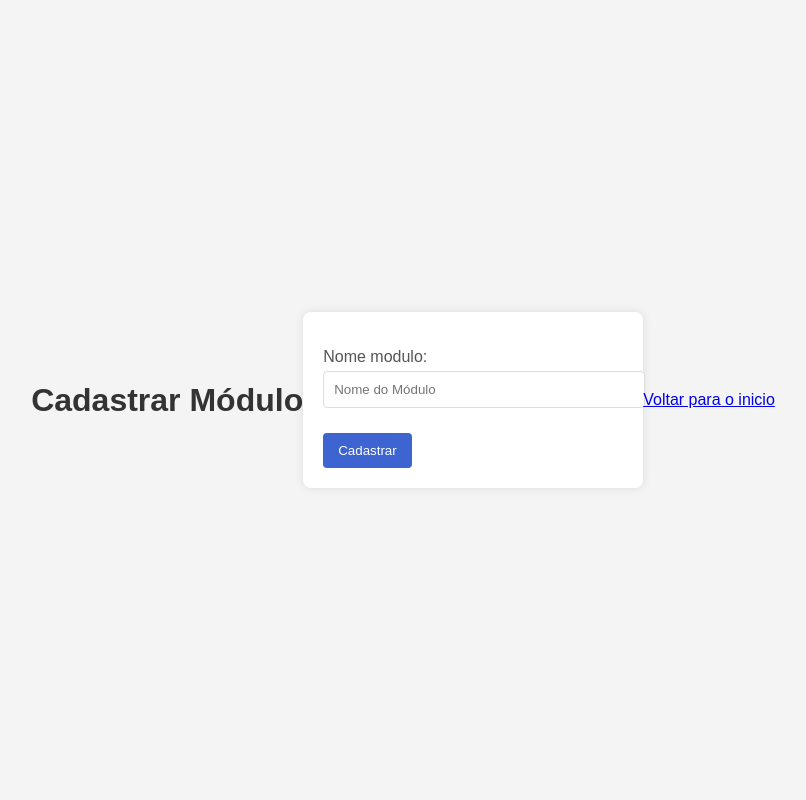
After one commit to VitorAvellar/Sprint-EuroFarma, a Django app: page /cadastrar_modulos/ in a window 1280 px wide. The commit adds this page. Shown: the whole page, without its empty margins (237-1043 px from the left). Run offline with Django 4.2, Linux system fonts and the light colour scheme.

Commit message:
Criação do cadastro de modulos

```diff
--- a/Sprints-3-main/EuropharmaSprint-main/Challenge-main/Challenge-main/core/forms.py
+++ b/Sprints-3-main/EuropharmaSprint-main/Challenge-main/Challenge-main/core/forms.py
@@ -1,7 +1,7 @@
 from django import forms
 from django.contrib.auth.models import User
 from django.contrib.auth.forms import UserCreationForm
-from .models import Clientes, Setores, AcervoVideos, Pergunta, TipoPergunta, Resposta
+from .models import Clientes, Setores, AcervoVideos, Pergunta, TipoPergunta, Resposta, Modulos
 
 
 class ClienteForm(UserCreationForm):
@@ -46,12 +46,15 @@ class AcervoVideoForm(forms.ModelForm):
             'nome_video': forms.TextInput(attrs={'class': 'form-control', 'autofocus': ''}),
             'url_video': forms.URLInput(attrs={'class': 'form-control'}),
             'descricao': forms.TextInput(attrs={'class': 'form-control'}),
-            'setor': forms.Select(attrs={'class': 'form-control'})  # Campo de escolha de setor
+            'setor': forms.Select(attrs={'class': 'form-control'}),
+            'modulo': forms.Select(attrs={'class': 'form-control'})  # Campo de escolha de módulo
         }
 
     def __init__(self, *args, **kwargs):
         super(AcervoVideoForm, self).__init__(*args, **kwargs)
         self.fields['setor'].queryset = Setores.objects.all()
+        self.fields['modulo'].queryset = Modulos.objects.all()  # Adiciona os módulos disponíveis
+
 
 
 class PerguntaForm(forms.ModelForm):
@@ -87,3 +90,11 @@ class SetorForm(forms.ModelForm):
         widgets = {
             'nome_setor': forms.TextInput(attrs={'class': 'form-control', 'placeholder': 'Nome do Setor'}),
         }
+
+class ModuloForm(forms.ModelForm):
+    class Meta:
+        model = Modulos
+        fields = ['nome_modulo']
+        widgets = {
+            'nome_modulo': forms.TextInput(attrs={'class': 'form-control', 'placeholder': 'Nome do Módulo'}),
+        }
--- a/Sprints-3-main/EuropharmaSprint-main/Challenge-main/Challenge-main/core/models.py
+++ b/Sprints-3-main/EuropharmaSprint-main/Challenge-main/Challenge-main/core/models.py
@@ -1,13 +1,18 @@
 from django.db import models
 from django.utils import timezone
 from django.contrib.auth.models import User
-
 
 class Setores(models.Model):
     nome_setor = models.CharField(max_length=100)
 
     def __str__(self):
         return self.nome_setor
+
+class Modulos(models.Model):
+    nome_modulo = models.CharField(max_length=255)
+
+    def __str__(self):
+        return self.nome_modulo
 
 class Clientes(models.Model):
     usuario = models.OneToOneField(User, on_delete=models.CASCADE, related_name="cliente", null=True)
@@ -26,7 +31,7 @@ class AcervoVideos(models.Model):
     descricao = models.TextField()
     url_video = models.URLField()
     data_publicacao = models.DateTimeField(default=timezone.now)
-    treinamento = models.ForeignKey(Treinamentos, on_delete=models.SET_NULL, null=True)
+    modulo = models.ForeignKey(Modulos, on_delete=models.SET_NULL, null=True)  # Relaciona com o módulo
     setor = models.ForeignKey(Setores, on_delete=models.SET_NULL, null=True)  # Relaciona com o setor
 
     def __str__(self):
--- /dev/null
+++ b/Sprints-3-main/EuropharmaSprint-main/Challenge-main/Challenge-main/core/static/core/style-cadastro-modulos.css
@@ -0,0 +1,49 @@
+body {
+    font-family: Arial, sans-serif;
+    background-color: #f4f4f4;
+    margin: 0;
+    padding: 0;
+    display: flex;
+    justify-content: center;
+    align-items: center;
+    height: 100vh;
+}
+h1 {
+    color: #333;
+}
+form {
+    background: #fff;
+    padding: 20px;
+    border-radius: 8px;
+    box-shadow: 0 0 10px rgba(0, 0, 0, 0.1);
+    width: 300px;
+}
+form p {
+    margin-bottom: 15px;
+}
+form label {
+    display: block;
+    margin-bottom: 5px;
+    color: #555;
+}
+form input[type="text"],
+form input[type="email"],
+form input[type="password"],
+form textarea {
+    width: 100%;
+    padding: 10px;
+    margin-bottom: 10px;
+    border: 1px solid #ddd;
+    border-radius: 4px;
+}
+form button {
+    background-color: #3d64d1;
+    color: #fff;
+    padding: 10px 15px;
+    border: none;
+    border-radius: 4px;
+    cursor: pointer;
+}
+form button:hover {
+    background-color: #0803a1;
+}
--- a/Sprints-3-main/EuropharmaSprint-main/Challenge-main/Challenge-main/core/templates/core/acervo_videos.html
+++ b/Sprints-3-main/EuropharmaSprint-main/Challenge-main/Challenge-main/core/templates/core/acervo_videos.html
@@ -29,7 +29,7 @@
     <div class="video-container">
         {% for video in videos %}
             <div class="video-item">
-                <h3>{{ video.nome_video }} - Setor: {{ video.setor.nome_setor }}</h3>
+                <h3>{{ video.nome_video }} - Setor: {{ video.setor.nome_setor }} - Módulo: {{ video.modulo.nome_modulo }} </h3>
                 <p>{{ video.descricao }}</p>
 
                 <!-- Exibe o vídeo usando um iframe -->
--- a/Sprints-3-main/EuropharmaSprint-main/Challenge-main/Challenge-main/core/templates/core/adicionar_video.html
+++ b/Sprints-3-main/EuropharmaSprint-main/Challenge-main/Challenge-main/core/templates/core/adicionar_video.html
@@ -1,11 +1,13 @@
 <!DOCTYPE html>
 <html lang="pt-br">
+
 <head>
     <meta charset="UTF-8">
     <meta name="viewport" content="width=device-width, initial-scale=1.0">
     <title>Adicionar Vídeo</title>
     <link rel="stylesheet" type="text/css" href="../../static/core/style_cadastro_videos.css">
 </head>
+
 <body>
 
     <h1>Adicionar Novo Vídeo</h1>
@@ -25,4 +27,5 @@
     </div>
 
 </body>
+
 </html>
--- /dev/null
+++ b/Sprints-3-main/EuropharmaSprint-main/Challenge-main/Challenge-main/core/templates/core/cadastrar_modulos.html
@@ -0,0 +1,23 @@
+<!DOCTYPE html>
+<html lang="en">
+<head>
+    <meta charset="UTF-8">
+    <meta name="viewport" content="width=device-width, initial-scale=1.0">
+    <title>Cadastro de modulos</title>
+
+    <link rel="stylesheet" type="text/css" href="../../static/core/style-cadastro-modulos.css">
+
+</head>
+<body>
+    <h1>Cadastrar Módulo</h1>
+<form method="POST">
+    {% csrf_token %}
+    {{ form.as_p }}
+    <button type="submit">Cadastrar</button>
+</form>
+
+<div class="btn">
+    <a href="{% url 'cadastro_geral' %}">Voltar para o inicio</a>
+</div>
+</body>
+</html>
--- a/Sprints-3-main/EuropharmaSprint-main/Challenge-main/Challenge-main/core/templates/core/cadastro_geral.html
+++ b/Sprints-3-main/EuropharmaSprint-main/Challenge-main/Challenge-main/core/templates/core/cadastro_geral.html
@@ -47,7 +47,9 @@
         </div>
         <div class="modulos">
             <img class="img" src="../../static/images/modulo.png" alt="">
-            <button class="btn">Cadastro de Módulos</button>
+            <a href="{% url 'cadastrar_modulos' %}">
+                <button class="btn">Cadastrar modulos</button>
+            </a>
         </div>
         <div class="treinamentos">
             <img class="img" src="../../static/images/treinamento.jpg" alt="">
--- a/Sprints-3-main/EuropharmaSprint-main/Challenge-main/Challenge-main/core/urls.py
+++ b/Sprints-3-main/EuropharmaSprint-main/Challenge-main/Challenge-main/core/urls.py
@@ -20,5 +20,7 @@ urlpatterns = [
     path('deletar_pergunta/<int:pergunta_id>/', views.deletar_pergunta, name='deletar_pergunta'),
     path('adicionar_video', views.adicionar_video, name='adicionar_video'),
     path('cadastrar_setores/', views.cadastrar_setores, name='cadastrar_setores'),
+    path('cadastrar_modulos/', views.cadastrar_modulos, name='cadastrar_modulos'),
+
 
 ]
--- a/Sprints-3-main/EuropharmaSprint-main/Challenge-main/Challenge-main/core/views.py
+++ b/Sprints-3-main/EuropharmaSprint-main/Challenge-main/Challenge-main/core/views.py
@@ -1,8 +1,8 @@
 from django.shortcuts import render, redirect, get_object_or_404
 from django.contrib.auth import login, authenticate
 from django.contrib.auth.models import User
-from .forms import ClienteForm, PerguntaForm, RespostaForm, AcervoVideoForm, SetorForm
-from .models import AcervoVideos, Pergunta, Resposta, AcervoVideos, Setores
+from .forms import ClienteForm, PerguntaForm, RespostaForm, AcervoVideoForm, SetorForm, ModuloForm  # Importando de forms.py
+from .models import AcervoVideos, Pergunta, Resposta, Setores, Modulos
 
 
 def index(request):
@@ -147,6 +147,7 @@ def adicionar_video(request):
 
     return render(request, 'core/adicionar_video.html', {'form': form})
 
+
 def cadastrar_setores(request):
     return render(request, 'core/cadastrar_setores.html')
 
@@ -176,3 +177,14 @@ def deletar_pergunta(request, pergunta_id):
     pergunta = get_object_or_404(Pergunta, id=pergunta_id)
     pergunta.delete()  # Exclui a pergunta do banco de dados
     return redirect('faq')  # Redireciona para a lista de perguntas no FAQ
+
+def cadastrar_modulos(request):
+    if request.method == 'POST':
+        form = ModuloForm(request.POST)
+        if form.is_valid():
+            form.save()  # Salva o novo módulo no banco de dados
+            return redirect('cadastrar_modulos')
+    else:
+        form = ModuloForm()
+
+    return render(request, 'core/cadastrar_modulos.html', {'form': form})
```
Also changed, not shown: Sprints-3-main/EuropharmaSprint-main/Challenge-main/Challenge-main/core/migrations/0010_modulos_remove_acervovideos_treinamento_and_more.py (added), Sprints-3-main/EuropharmaSprint-main/Challenge-main/Challenge-main/db.sqlite3.
